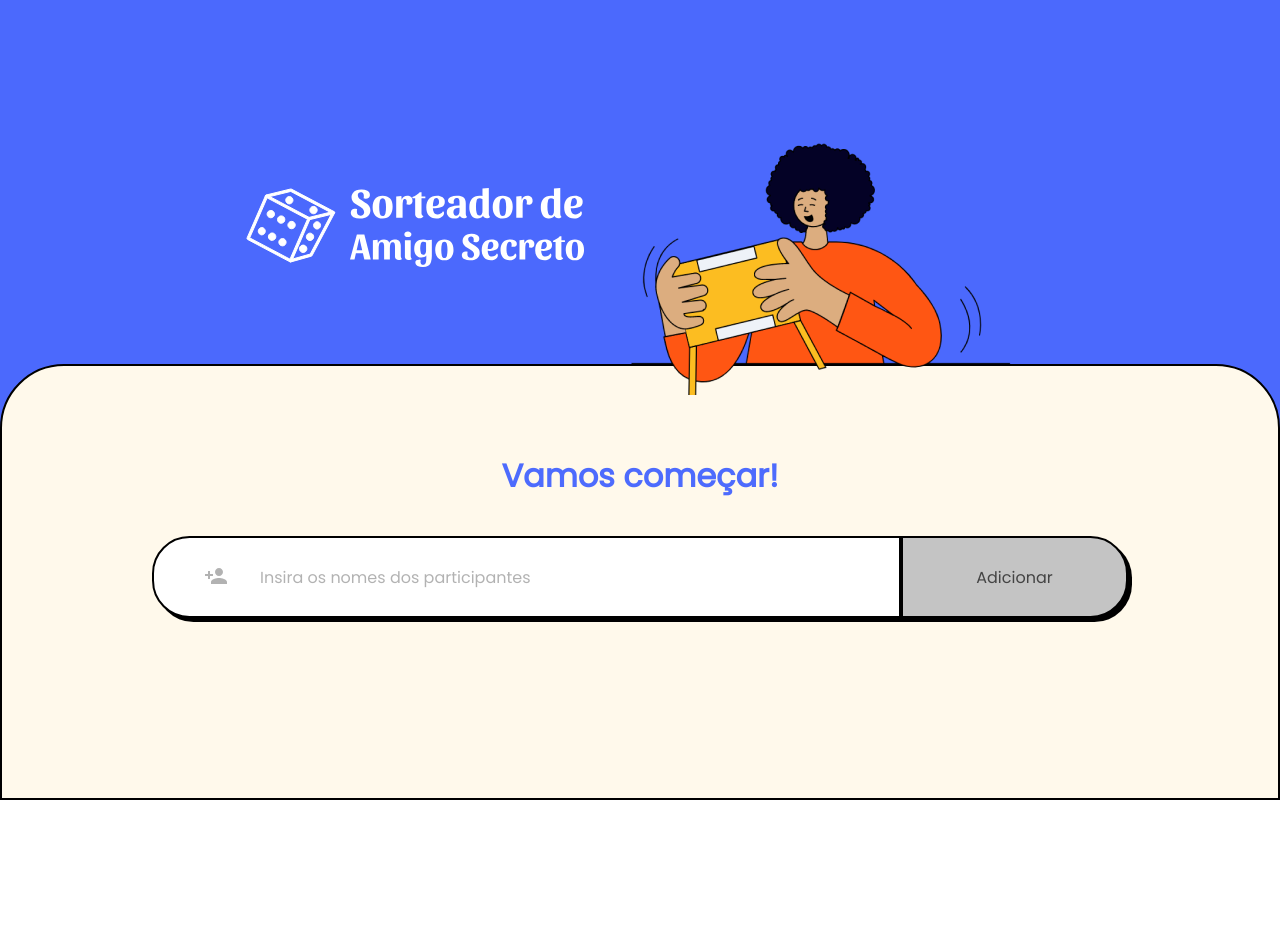
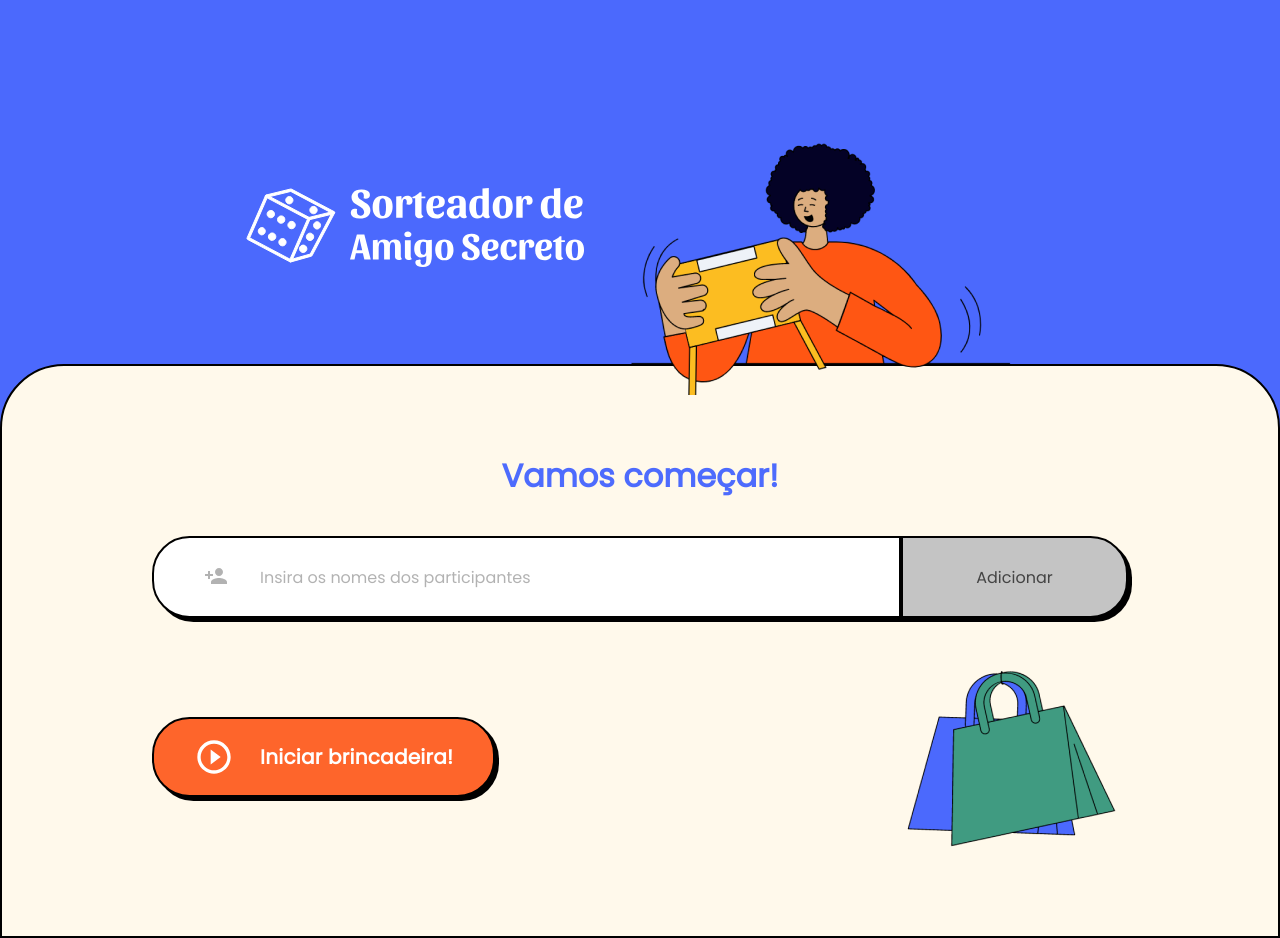
Before and after one commit to GabrielVeroneze/sorteador-amigo-secreto, a React (Vite) app: page / in a window 1280 px wide. Before the commit the page ends 800 px from the top, so only its background shows below. Built offline with nearby package versions, Linux system fonts and the light colour scheme.

Commit message:
:sparkles: feat: Adiciona o componente Rodape

```diff
--- a/src/pages/Inicio/index.tsx
+++ b/src/pages/Inicio/index.tsx
@@ -1,6 +1,7 @@
 import Titulo from '@/components/Titulo'
 import Formulario from '@/components/Formulario'
 import ListaParticipantes from '@/components/ListaParticipantes'
+import Rodape from '@/components/Rodape'
 
 const Inicio = () => {
     return (
@@ -8,6 +9,7 @@ const Inicio = () => {
             <Titulo>Vamos começar!</Titulo>
             <Formulario />
             <ListaParticipantes />
+            <Rodape />
         </>
     )
 }
```
